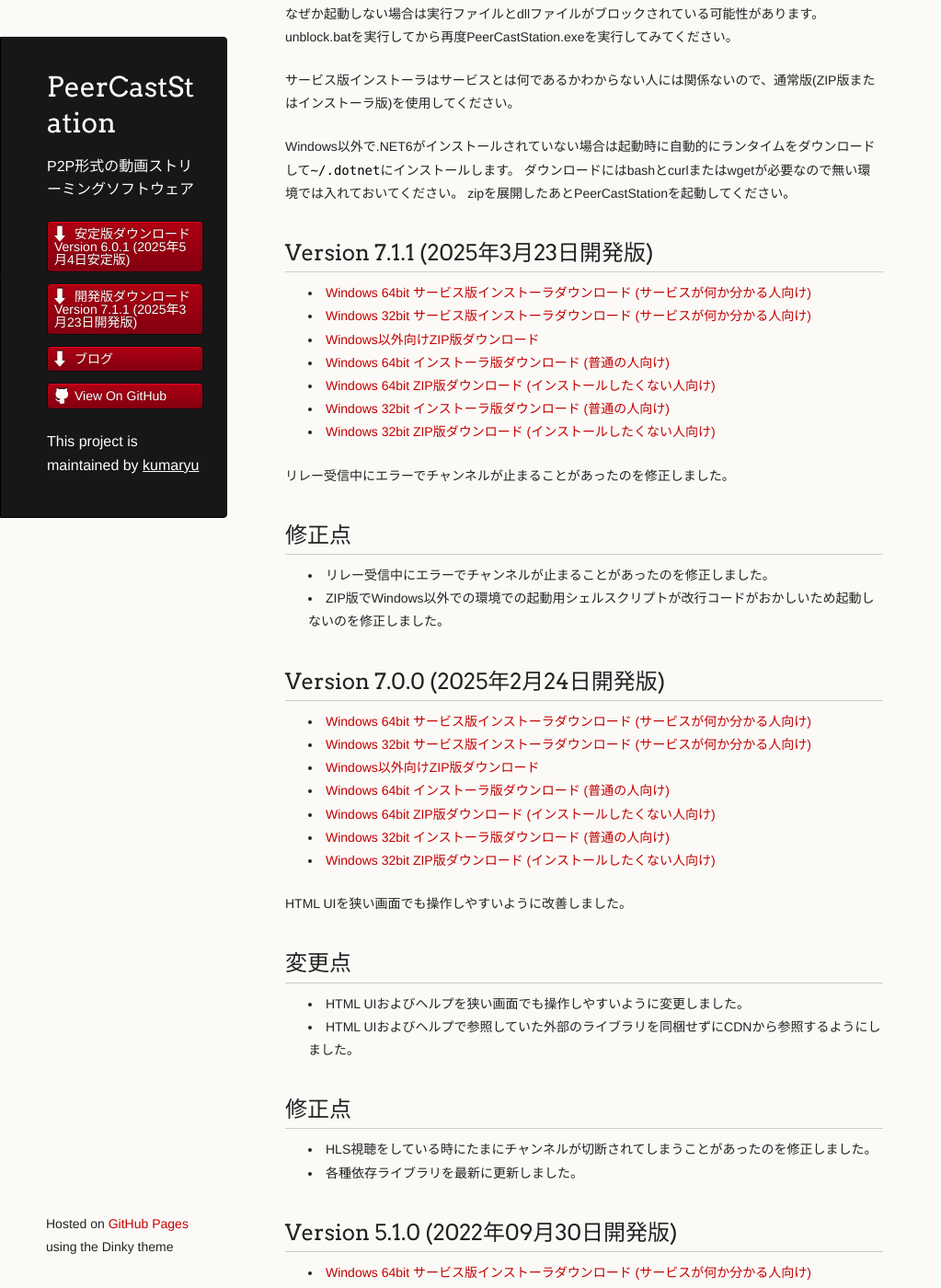
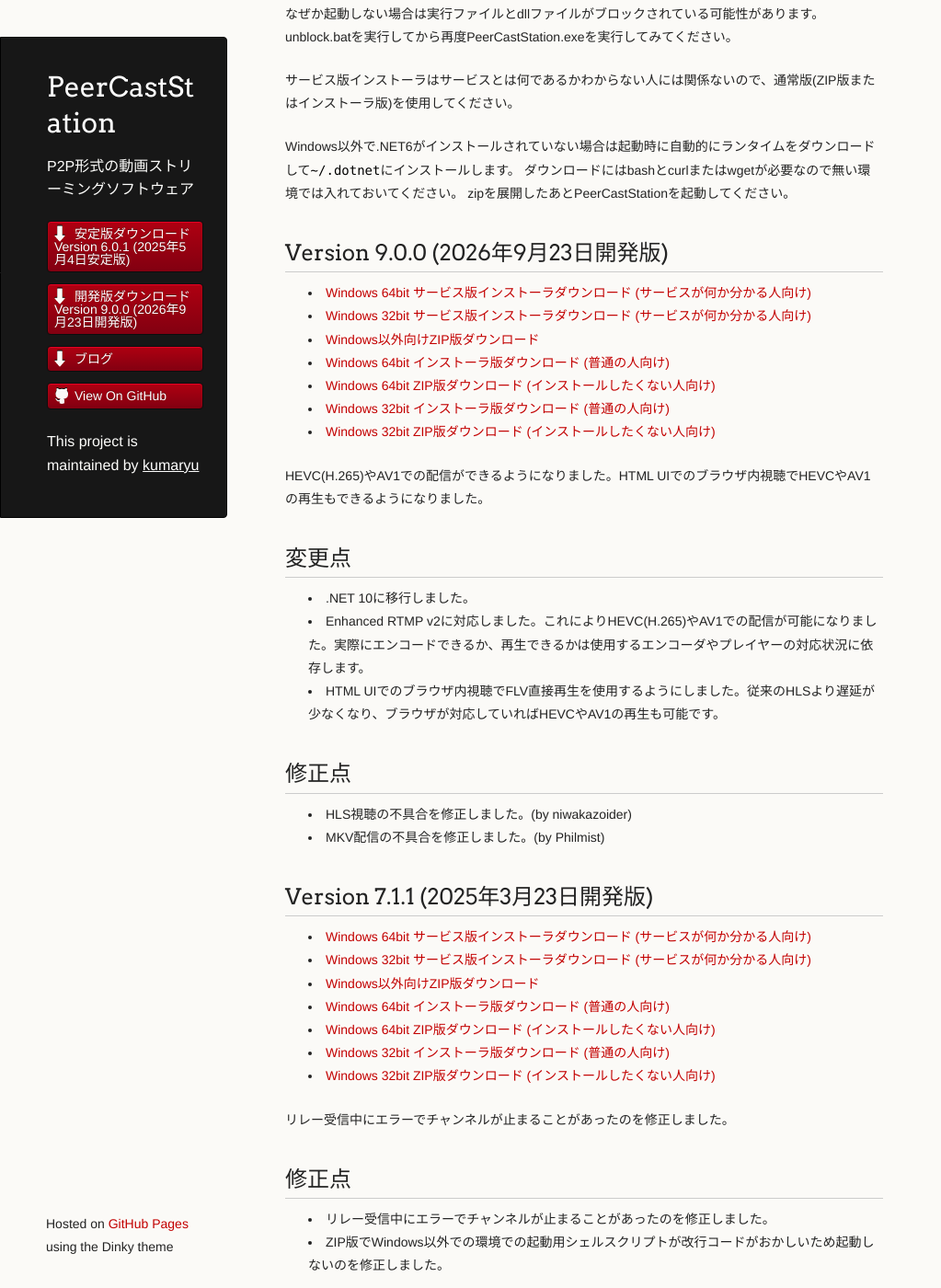
Before and after one commit to kumaryu/peercaststation, a Jekyll site: the page built from download-dev.mkd, in a window 1280 px wide and 1400 px high, scrolled down 457 px. Shown: the whole window at 92% size, without its empty margins (0-1023 px from the left). Built offline with Jekyll 4.4.1, drawn with Linux system fonts in a browser that asks for light colours.

Commit message:
Bumped version up to 9.0.0.

```diff
--- a/_data/releasenotes.yml
+++ b/_data/releasenotes.yml
@@ -1,4 +1,51 @@
 ---
+- name: Version 9.0.0 (2026年9月23日開発版)
+  version: 9.0.0
+  channel: dev2
+  notes: |
+    HEVC(H.265)やAV1での配信ができるようになりました。HTML UIでのブラウザ内視聴でHEVCやAV1の再生もできるようになりました。
+
+    ## 変更点
+    * .NET 10に移行しました。
+    * Enhanced RTMP v2に対応しました。これによりHEVC(H.265)やAV1での配信が可能になりました。実際にエンコードできるか、再生できるかは使用するエンコーダやプレイヤーの対応状況に依存します。
+    * HTML UIでのブラウザ内視聴でFLV直接再生を使用するようにしました。従来のHLSより遅延が少なくなり、ブラウザが対応していればHEVCやAV1の再生も可能です。
+
+    ## 修正点
+    * HLS視聴の不具合を修正しました。(by niwakazoider)
+    * MKV配信の不具合を修正しました。(by Philmist)
+
+  date: 2026-09-23T02:00:00+09:00
+  url: https://www.pecastation.org/files/PeerCastStation-9.0.0-any.zip
+  enclosures:
+    - platform: win-x64
+      type: serviceinstaller
+      length: 32948568
+      url: https://www.pecastation.org/files/PecaStationd-9.0.0-x64.msi
+    - platform: win-x86
+      type: serviceinstaller
+      length: 30179656
+      url: https://www.pecastation.org/files/PecaStationd-9.0.0-x86.msi
+    - platform: any
+      type: archive
+      length: 1929968
+      url: https://www.pecastation.org/files/PeerCastStation-9.0.0-any.zip
+    - platform: win-x64
+      type: installer
+      length: 64985064
+      url: https://www.pecastation.org/files/PeerCastStation-9.0.0-x64.msi
+    - platform: win-x64
+      type: archive
+      length: 75211014
+      url: https://www.pecastation.org/files/PeerCastStation-9.0.0-x64.zip
+    - platform: win-x86
+      type: installer
+      length: 60479374
+      url: https://www.pecastation.org/files/PeerCastStation-9.0.0-x86.msi
+    - platform: win-x86
+      type: archive
+      length: 70202727
+      url: https://www.pecastation.org/files/PeerCastStation-9.0.0-x86.zip
+
 - name: Version 6.0.1 (2025年5月4日安定版)
   version: 6.0.1
   channel: stable2
```
Also changed, not shown: Gemfile.lock.
